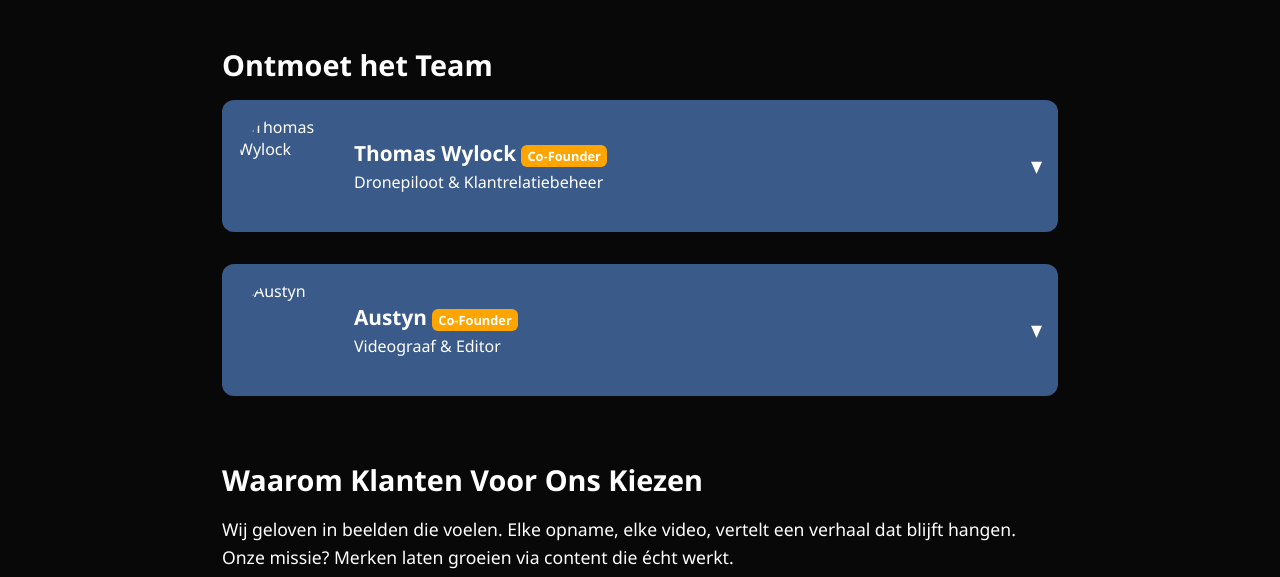
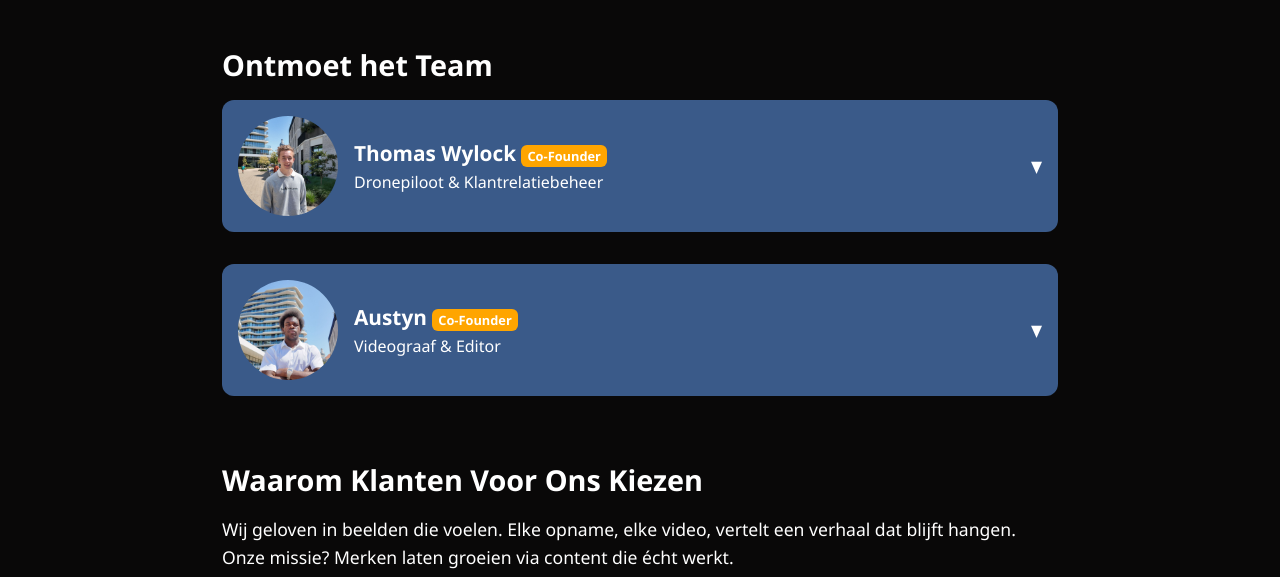
Before and after one commit to Gorillaframevisuals/gorilla---frame, a plain HTML site: page overons.html in a window 1280 px wide. Shown: the part 522-1099 px from the top of the page. Drawn offline with Linux system fonts and the light colour scheme.

Commit message:
Update overons.html

```diff
--- a/overons.html
+++ b/overons.html
@@ -1,6 +1,7 @@
 <!DOCTYPE html>
 <html lang="nl">
 <head>
+  <link rel="icon" href="gorillaframelogo.png" type="image/png">
   <meta charset="UTF-8" />
   <meta name="viewport" content="width=device-width, initial-scale=1" />
   <title>Over Ons - Gorilla Frame</title>
@@ -286,7 +287,7 @@
       <h2>Ontmoet het Team</h2>
 
       <div class="team-member" onclick="toggleExtra(this)">
-        <img src="images/thomas.jpg" alt="Thomas Wylock" />
+        <img src="thomas.jpg" alt="Thomas Wylock" />
         <div class="team-member-info">
           <h3>Thomas Wylock <span style="font-size: 0.8rem; background: #ffa500; padding: 2px 6px; border-radius: 6px;">Co-Founder</span></h3>
           <p>Dronepiloot & Klantrelatiebeheer</p>
@@ -297,7 +298,7 @@
       </div>
 
       <div class="team-member" onclick="toggleExtra(this)">
-        <img src="images/austyn.jpg" alt="Austyn" />
+        <img src="austyn.jpg" alt="Austyn" />
         <div class="team-member-info">
           <h3>Austyn <span style="font-size: 0.8rem; background: #ffa500; padding: 2px 6px; border-radius: 6px;">Co-Founder</span></h3>
           <p>Videograaf & Editor</p>
```
